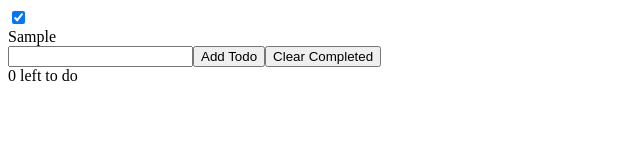
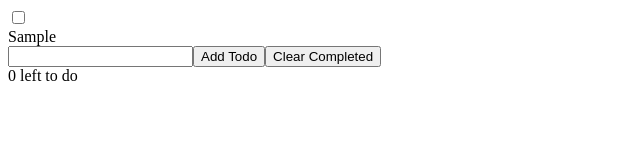
Before and after one commit to becodeorg/verou-3-react-intro-cskeith-hub, a React (Create React App) app in the folder intro-react/: page / in a window 1280 px wide. Both pictures are taken after typing "Sample" into the empty fields and a click on the button "Add Todo". Shown: the top 160 px of the page, without its empty margins (0-640 px from the left). Built offline with nearby package versions, Linux system fonts and the light colour scheme.

Commit message:
WIP Toggle function

```diff
--- a/intro-react/src/App.js
+++ b/intro-react/src/App.js
@@ -19,19 +19,25 @@ function App() {
  }, [todos])
 
 
+ function toggleTodo(id) {
+  const newTodos = [...todos]
+  const todo = newTodos.find(todo => todo.id === id)
+  todo.complete = !todo.complete
+  setTodos(newTodos)
+ }
 
  function handleAddTodo(e) {
  const name = todoNameRef.current.value
  if(name === "")
   return
   setTodos(prevTodos => {
-    return [...prevTodos, { id: uuidv4(), name: name, complete: true}
+    return [...prevTodos, { id: uuidv4(), name: name, complete: false}
     ]})
     todoNameRef.current.value = null
  }
   return (
     <>
-      <TodoList todos={todos}/>
+      <TodoList todos={todos} toggleTodo={toggleTodo}/>
       <input ref={todoNameRef} type="text"></input>
       <button onClick={handleAddTodo}>Add Todo</button>
       <button>Clear Completed</button>
--- a/intro-react/src/Todo.js
+++ b/intro-react/src/Todo.js
@@ -1,11 +1,14 @@
 import React from 'react'
 
-function Todo({todo}) {
+function Todo({todo, toggleTodo}) {
+  function handleTodoClick() {
+    toggleTodo(todo.id)
+  }
   return (
     <div>
 
         <label>
-            <input type="checkbox" checked={todo.complete} />
+            <input type="checkbox" checked={todo.complete} onChange={handleTodoClick} />
          <div>
          {todo.name}
            </div>
--- a/intro-react/src/TodoList.js
+++ b/intro-react/src/TodoList.js
@@ -1,6 +1,6 @@
 import React from 'react'
 import Todo from './Todo'
-function TodoList({todos}) {
+function TodoList({todos, toggleTodo}) {
   return (
    todos.map( todo => {
        return <Todo key={todo.id} todo = {todo} />
```
